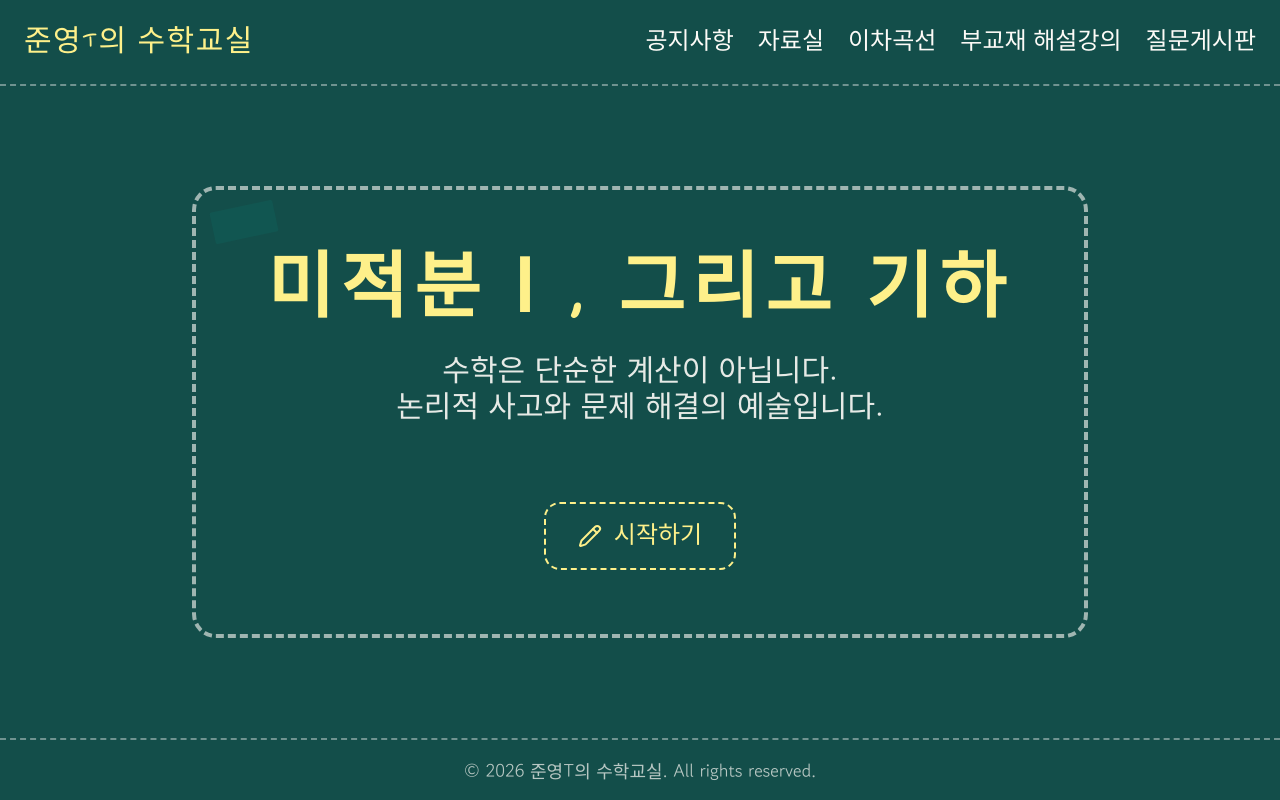
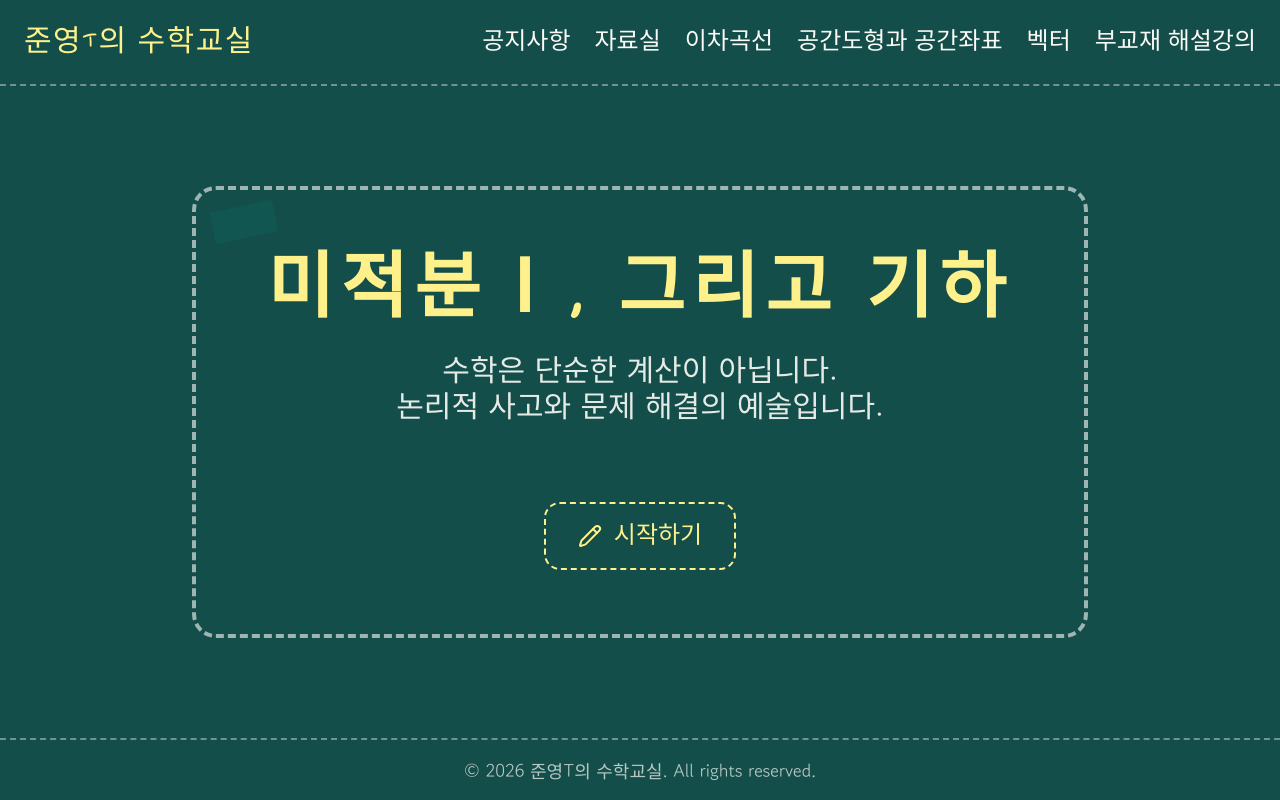
Before and after one commit to wnsdud131700-source/gumstar, a Next.js app: page / in a window 1280 px wide. Built offline with nearby package versions, Linux system fonts and the light colour scheme.

Commit message:
style: update header navigation menus

```diff
--- a/app/layout.tsx
+++ b/app/layout.tsx
@@ -23,8 +23,9 @@ export default function RootLayout({
               <li className="hover:text-chalkYellow cursor-pointer transition-colors">공지사항</li>
               <li className="hover:text-chalkYellow cursor-pointer transition-colors">자료실</li>
               <li className="hover:text-chalkYellow cursor-pointer transition-colors">이차곡선</li>
+              <li className="hover:text-chalkYellow cursor-pointer transition-colors">공간도형과 공간좌표</li>
+              <li className="hover:text-chalkYellow cursor-pointer transition-colors">벡터</li>
               <li className="hover:text-chalkYellow cursor-pointer transition-colors">부교재 해설강의</li>
-              <li className="hover:text-chalkYellow cursor-pointer transition-colors">질문게시판</li>
             </ul>
           </nav>
         </header>
```
